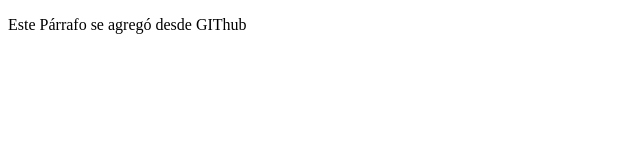
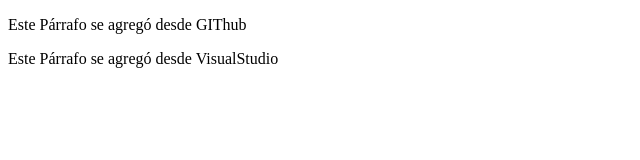
Before and after one commit to taurydes/Proyecto-WEB-Empresa-C, a plain HTML site: page index.html in a window 1280 px wide. Shown: the whole page, without its empty margins (0-640 px from the left). Drawn offline with Linux system fonts and the light colour scheme.

Commit message:
Agregando parrado desde VS

```diff
--- a/index.html
+++ b/index.html
@@ -8,5 +8,6 @@
 </head>
 <body>
     <p>Este Párrafo se agregó desde GIThub</p>
+    <p>Este Párrafo se agregó desde VisualStudio</p>
 </body>
 </html>
```
